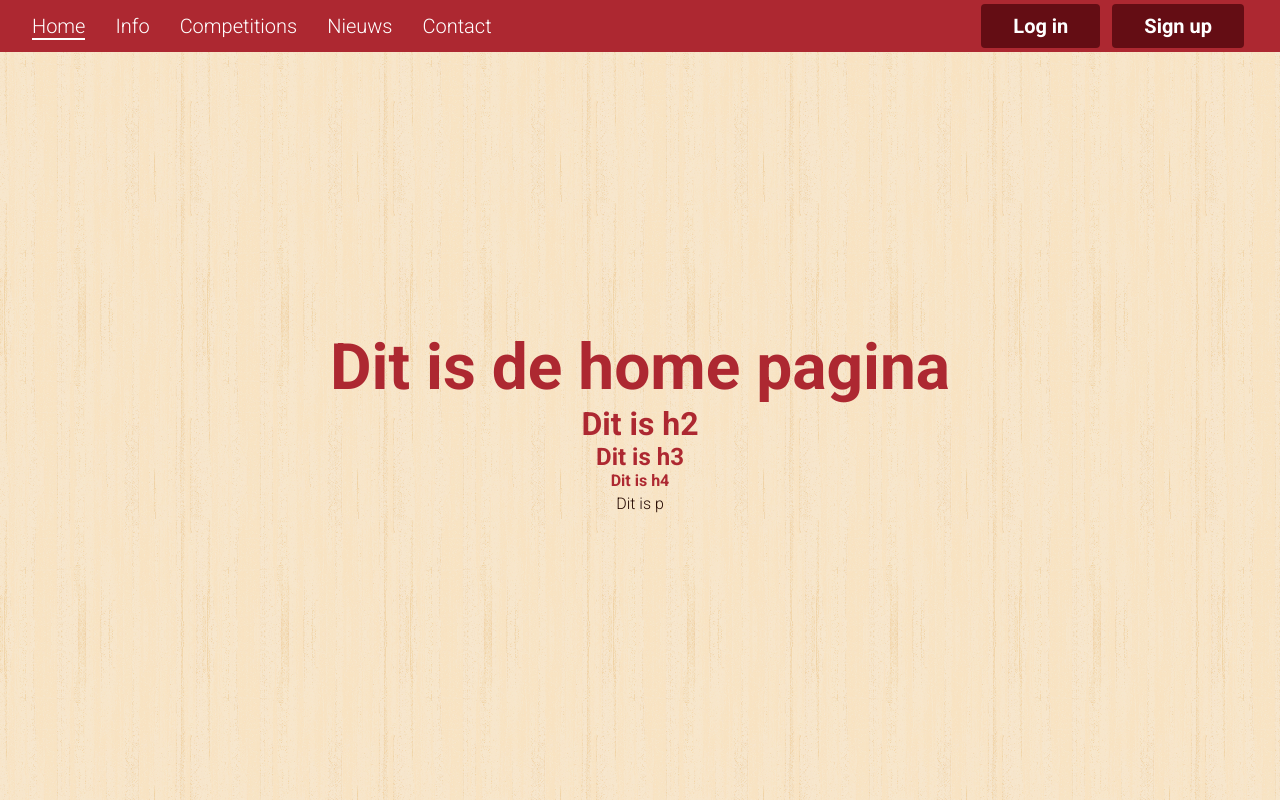
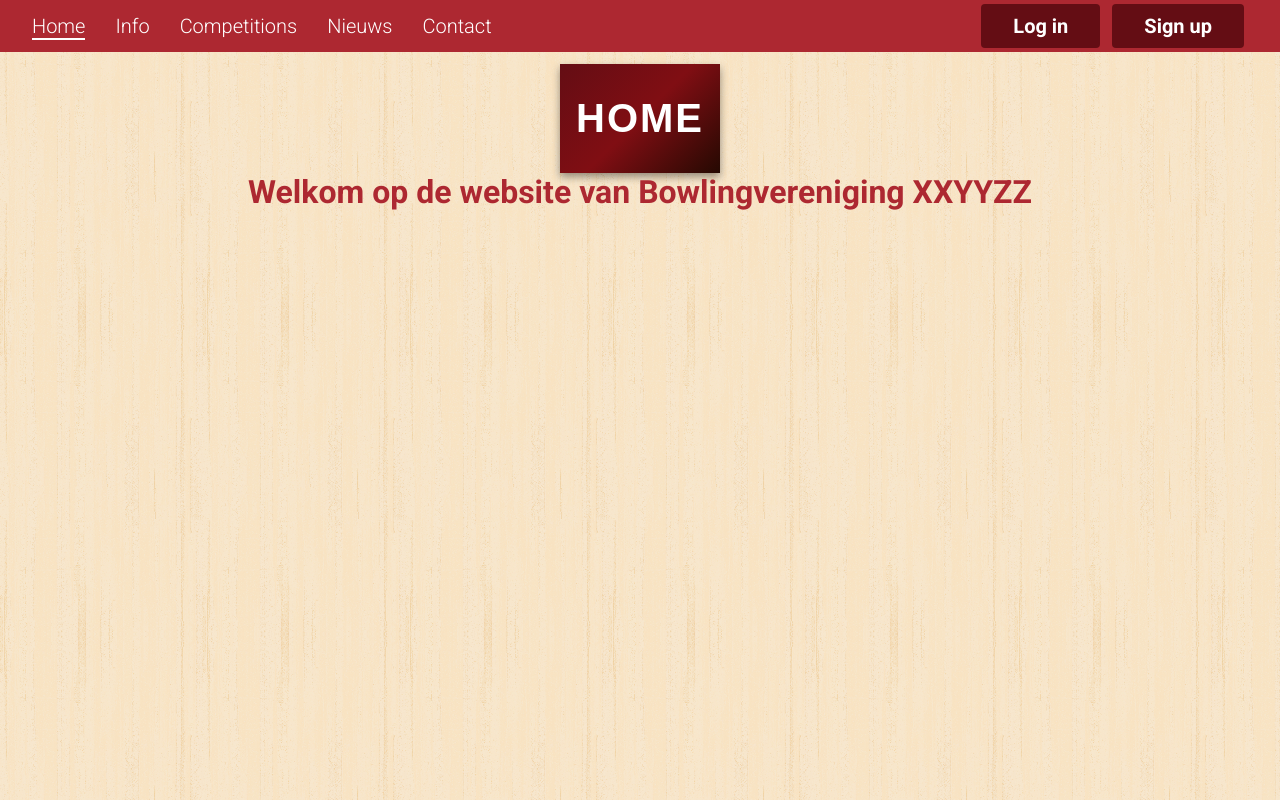
Before and after one commit to Bas-SDR/pinpoint-frontend, a React (Vite) app: page / in a window 1280 px wide. Built offline with nearby package versions, Linux system fonts and the light colour scheme.

Commit message:
Fixed some default CSS formatting. Fixed login and signup page due to changes

```diff
--- a/src/App.css
+++ b/src/App.css
@@ -51,10 +51,22 @@ nav a:active {
     color: #ffffff;
 }
 
+.page-content {
+    padding: 2rem;
+    margin: 2rem auto;
+}
+
+.page-content h3 {
+    margin-bottom: 1rem;
+}
+
+.page-content p {
+    margin-top: 1rem;
+}
+
 .outer-container-incl-sponsor {
     display: flex;
     flex-direction: column;
-    justify-content: center;
     align-items: center;
     width: 100%;
     padding-left: 0;
--- a/src/pages/homePage/Home.jsx
+++ b/src/pages/homePage/Home.jsx
@@ -1,14 +1,13 @@
 import './Home.css';
 import BigCard from "../../components/bigCard/BigCard.jsx";
+import Header from "../../components/header/Header.jsx";
 
 function Home() {
     return (
         <div className="outer-container-incl-sponsor">
-            <h1>Dit is de home pagina</h1>
-            <h2>Dit is h2</h2>
-            <h3>Dit is h3</h3>
-            <h4>Dit is h4</h4>
-            <p>Dit is p</p>
+            <Header>Home</Header>
+            <h2>Welkom op de website van Bowlingvereniging XXYYZZ</h2>
+
         </div>
     );
 }
--- a/src/pages/signInPage/SignIn.css
+++ b/src/pages/signInPage/SignIn.css
@@ -14,7 +14,7 @@
     flex-direction: column;
     align-items: flex-start;
     width: 100%;
-    max-width: 400px;
+    max-width: 600px;
     gap: 12px;
 }
 
@@ -23,4 +23,5 @@
     flex-direction: row;
     align-items: center;
     gap: 8px;
+    border: black solid 11px;
 }
--- a/src/pages/signInPage/SignIn.jsx
+++ b/src/pages/signInPage/SignIn.jsx
@@ -40,7 +40,7 @@ function SignIn() {
             <SponsorBar sponsorLocation="right"/>
             <Header>Inloggen</Header>
             <div className="signin-inner-container page-content">
-                <p>Vul hier uw gegevens in om in te loggen:</p>
+                <h3>Vul hier uw gegevens in om in te loggen:</h3>
 
                 <form className="signin-form" onSubmit={handleSubmit(onSubmit)}>
                     <InputComponent
@@ -68,8 +68,9 @@ function SignIn() {
                         Inloggen
                     </Button>
                     <p><Link to="auth/forgot">Wachtwoord vergeten</Link></p>
+                    <p>Indien u nog niet geregistreerd ben, klik <Link to="/signup">hier</Link> om te registreren</p>
                 </form>
-                <p>Indien u nog niet geregistreerd ben, klik <Link to="/signup">hier</Link> om te registreren</p>
+
             </div>
         </div>
     );
--- a/src/pages/signUpPage/SignUp.jsx
+++ b/src/pages/signUpPage/SignUp.jsx
@@ -25,7 +25,6 @@ function SignUp() {
             <SponsorBar sponsorLocation="left"/>
             <div className="page-content">
             <h2>Registreer je nu om door te gaan</h2>
-            <div className="signup-form">
             <form onSubmit={handleSubmit(onSubmit)}>
                 <InputComponent
                     inputType="text"
@@ -92,7 +91,6 @@ function SignUp() {
                 </Button>
             </form>
             </div>
-            </div>
             <SponsorBar sponsorLocation="right"/>
         </div>
     );
```
